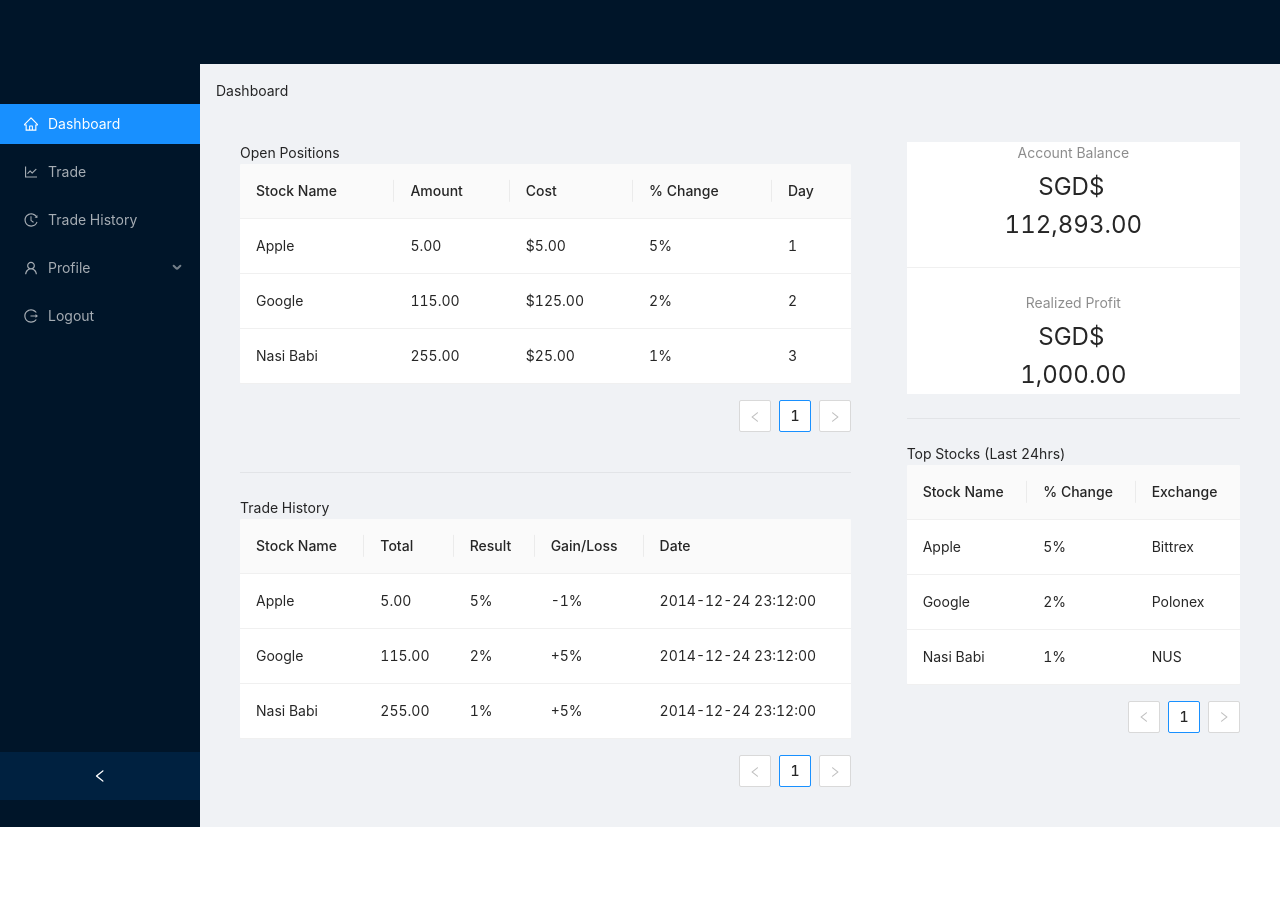
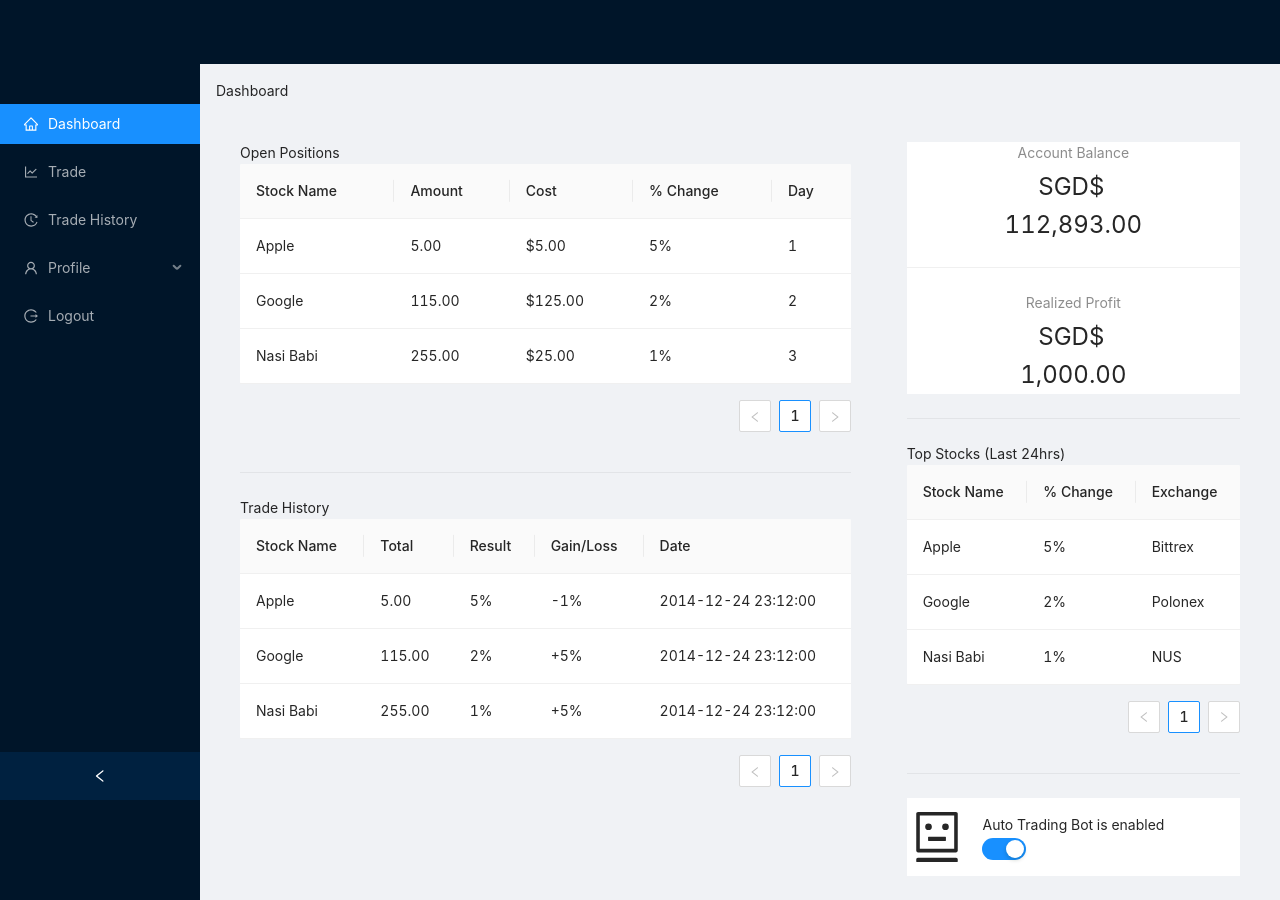
Before and after one commit to shengliang-tham/orbital_2020, a React (Create React App) app in the folder web-frontend/: page /home in a window 1280 px wide. Before the commit the page ends 827 px from the top, so only its background shows below. Built offline with nearby package versions, Linux system fonts and the light colour scheme.

Commit message:
added bot component

```diff
--- /dev/null
+++ b/web-frontend/src/components/Home/Dashboard/Bot/Bot.css
@@ -0,0 +1,22 @@
+.background {
+  background-color: white;
+}
+
+.robot-icon {
+  font-size: 50px;
+  padding: 5px 5px 5px 5px;
+}
+
+.robot {
+  margin: 0;
+  position: absolute;
+  top: 50%;
+  left: 50%;
+  -ms-transform: translate(-50%, -50%);
+  transform: translate(-50%, -50%);
+}
+
+.row {
+  padding-top: 5%;
+  padding-bottom: 5%;
+}
--- /dev/null
+++ b/web-frontend/src/components/Home/Dashboard/Bot/Bot.js
@@ -0,0 +1,36 @@
+import React, { Component } from 'react';
+import { Switch, Row, Col } from 'antd';
+import { RobotOutlined } from '@ant-design/icons';
+import './Bot.css';
+
+class Bot extends Component {
+
+    onChange = (checked) => {
+        console.log(`switch to ${checked}`);
+    }
+
+    render() {
+        return (
+            <div className="background">
+                <Row className="row">
+                    <Col span={6}>
+                        <div className="robot">
+                            <RobotOutlined className="robot-icon" />
+
+                        </div>
+                    </Col>
+                    <Col span={18} >
+                        <div className="toggle-text">
+                            Auto Trading Bot is enabled
+                        </div>
+                        <div className="toggle-button">
+                            <Switch defaultChecked onChange={this.onChange} />
+                        </div>
+                    </Col>
+                </Row>
+            </div>
+        );
+    }
+}
+
+export default Bot;
--- a/web-frontend/src/components/Home/Dashboard/Dashboard.js
+++ b/web-frontend/src/components/Home/Dashboard/Dashboard.js
@@ -4,6 +4,7 @@ import { Col, Row, Divider } from 'antd';
 import Balance from './Balance/Balance';
 import OpenPosition from './OpenPosition/OpenPosition';
 import TradeHistory from './TradeHistory/TradeHistory';
+import Bot from './Bot/Bot';
 
 
 class Dashboard extends Component {
@@ -22,6 +23,8 @@ class Dashboard extends Component {
                         <Balance></Balance>
                         <Divider />
                         <TopPair></TopPair>
+                        <Divider />
+                        <Bot></Bot>
                     </Col>
                 </Row>
             </div>
```
